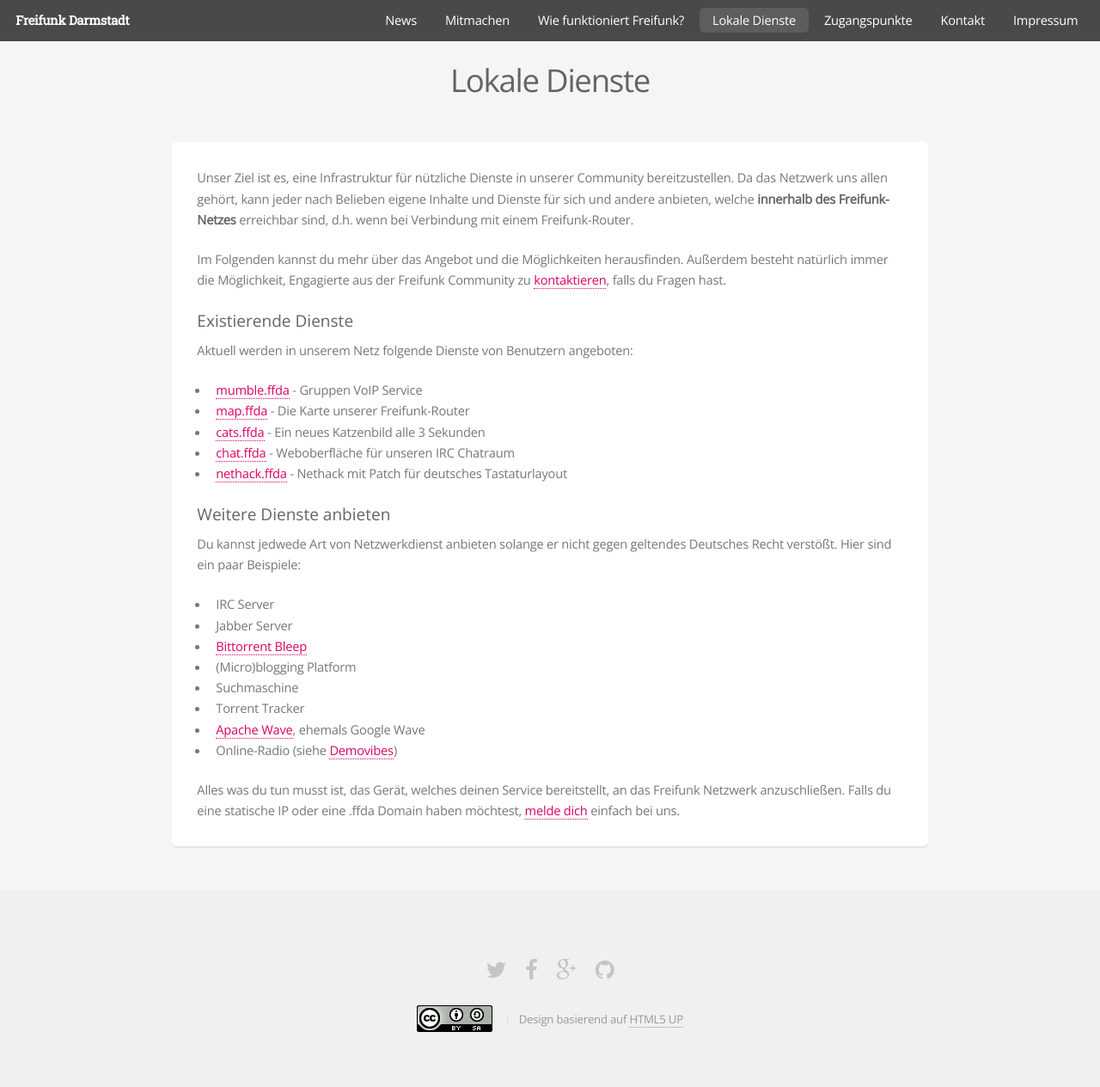
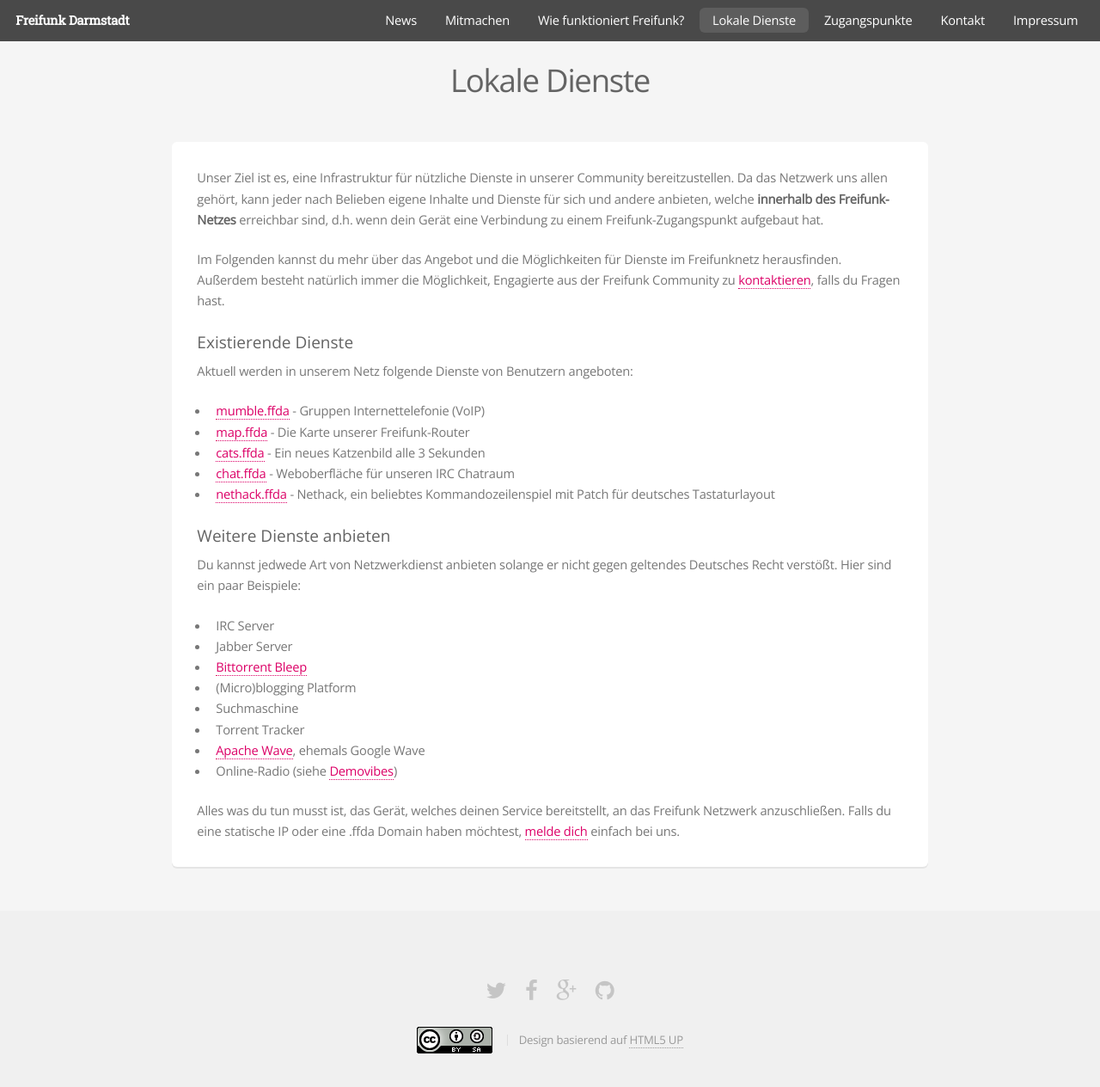
Before and after one commit to mdrenger/darmstadt.freifunk.net, a Jekyll site: the page built from pages/lokale-dienste.md, in a window 1280 px wide and 1315 px high. Shown: the top 1264 px of the window at 86% size. Built offline with Jekyll 4.4.1, drawn with Linux system fonts in a browser that asks for light colours.

```diff
--- a/pages/index.html
+++ b/pages/index.html
@@ -55,12 +55,12 @@
 				<section>
 					<span class="icon major fa-user-secret accent4"></span>
 					<h3>anonym zugänglich und trotzdem rechtssicher</h3>
-					<p>Freifunk ist ein offenes Netz, ohne Passwörter oder Registrierungsformulare. Du musst trotzdem keine Angst vor der Störerhaftung haben: Um jeglichen rechtlichen Problemen aus dem Weg zu gehen, wird der Internetverkehr von uns über ein VPN abgewickelt.</p>
+					<p>Freifunk ist ein offenes Netz, ohne Passwörter oder verpflichtende Registrierungsformulare. Du musst trotzdem keine Angst vor der Störerhaftung haben: Um jeglichen rechtlichen Problemen aus dem Weg zu gehen, wird der Internetverkehr von uns über ein VPN abgewickelt.</p>
 				</section>
 				<section>
 					<span class="icon major fa-cogs accent5"></span>
 					<h3>dezentral organisiert</h3>
-					<p>In Gebieten mit geringer Freifunk-Abdeckung nutzen wir einen Teil deiner Internetverbindung, um sicheren Zugang zum Freifunk-Netz zu etablieren. Mit zunehmendem Ausbau des Netzes wird sich dein Accesspoint zu benachbarten Knoten verbinden. Verbindungen werden dann zunehmend über das Mesh-Netz geleitet.</p>
+					<p>In Gebieten mit geringer Freifunk-Abdeckung nutzen wir einen Teil deiner Internetverbindung, um sicheren Zugang zum Freifunk-Netz bereitzustellen. Mit zunehmendem Ausbau des Netzes wird sich dein Freifunk-Zugangspunkt zu benachbarten Knoten verbinden. Verbindungen werden dann zunehmend über das Mesh-Netz geleitet.</p>
 				</section>
 			</div>
 		</section>
--- a/pages/lokale-dienste.md
+++ b/pages/lokale-dienste.md
@@ -9,20 +9,20 @@
 
 
 
-Unser Ziel ist es, eine Infrastruktur für nützliche Dienste in unserer Community bereitzustellen. Da das Netzwerk uns allen gehört, kann jeder nach Belieben eigene Inhalte und Dienste für sich und andere anbieten, welche **innerhalb des Freifunk-Netzes** erreichbar sind, d.h. wenn bei Verbindung mit einem Freifunk-Router.
+Unser Ziel ist es, eine Infrastruktur für nützliche Dienste in unserer Community bereitzustellen. Da das Netzwerk uns allen gehört, kann jeder nach Belieben eigene Inhalte und Dienste für sich und andere anbieten, welche **innerhalb des Freifunk-Netzes** erreichbar sind, d.h. wenn dein Gerät eine Verbindung zu einem Freifunk-Zugangspunkt aufgebaut hat.
 
-Im Folgenden kannst du mehr über das Angebot und die Möglichkeiten herausfinden. Außerdem besteht natürlich immer die Möglichkeit, Engagierte aus der Freifunk Community zu [kontaktieren](/kontakt), falls du Fragen hast.
+Im Folgenden kannst du mehr über das Angebot und die Möglichkeiten für Dienste im Freifunknetz herausfinden. Außerdem besteht natürlich immer die Möglichkeit, Engagierte aus der Freifunk Community zu [kontaktieren](/kontakt), falls du Fragen hast.
 
 
 #### Existierende Dienste
 
 Aktuell werden in unserem Netz folgende Dienste von Benutzern angeboten:
 
-* [mumble.ffda](mumble://mumble.ffda) - Gruppen VoIP Service
+* [mumble.ffda](mumble://mumble.ffda) - Gruppen Internettelefonie (VoIP)
 * [map.ffda](http://map.ffda) - Die Karte unserer Freifunk-Router
 * [cats.ffda](http://cats.ffda) - Ein neues Katzenbild alle 3 Sekunden
 * [chat.ffda](http://chat.ffda) - Weboberfläche für unseren IRC Chatraum
-* [nethack.ffda](ssh://nethack@nethack.ffda) - Nethack mit Patch für deutsches Tastaturlayout
+* [nethack.ffda](ssh://nethack@nethack.ffda) - Nethack, ein beliebtes Kommandozeilenspiel mit Patch für deutsches Tastaturlayout
 
 #### Weitere Dienste anbieten
 
--- a/pages/mitmachen/unterstuetzte_geraete.html
+++ b/pages/mitmachen/unterstuetzte_geraete.html
@@ -18,7 +18,7 @@
 			</header>
 
 		<div class="box">
-			<p>Um einen eigenen Freifunk-Router zu betreiben benötigt du zunächst einen kompatiblen WLAN-Accesspoint oder Router. Als Grundlage muss das Gerät mindestens mit der aktuellen Version der Embedded-Distribution <a href="https://openwrt.org/">OpenWRT</a> kompatibel sein. Es gibt einige Wege an ein kompatibles Gerät zu kommen:</p>
+			<p>Um einen eigenen Freifunk-Router zu betreiben benötigt du zunächst einen kompatiblen WLAN-Accesspoint oder Router. Als Grundlage muss das Gerät mindestens mit der aktuellen Version von  <a href="https://openwrt.org/">OpenWRT</a>, einer GNU/Linux Distribution für eingebettet Geräte kompatibel sein. Es gibt einige Wege an ein kompatibles Gerät zu kommen:</p>
 
 			<ul>
 				<li>ein bereits vorhandenes Gerät recyclen</li>
```
Also changed, not shown: _posts/2015-03-02-ein-jahr-freifunk-darmstadt.md (+2 -2 lines).
